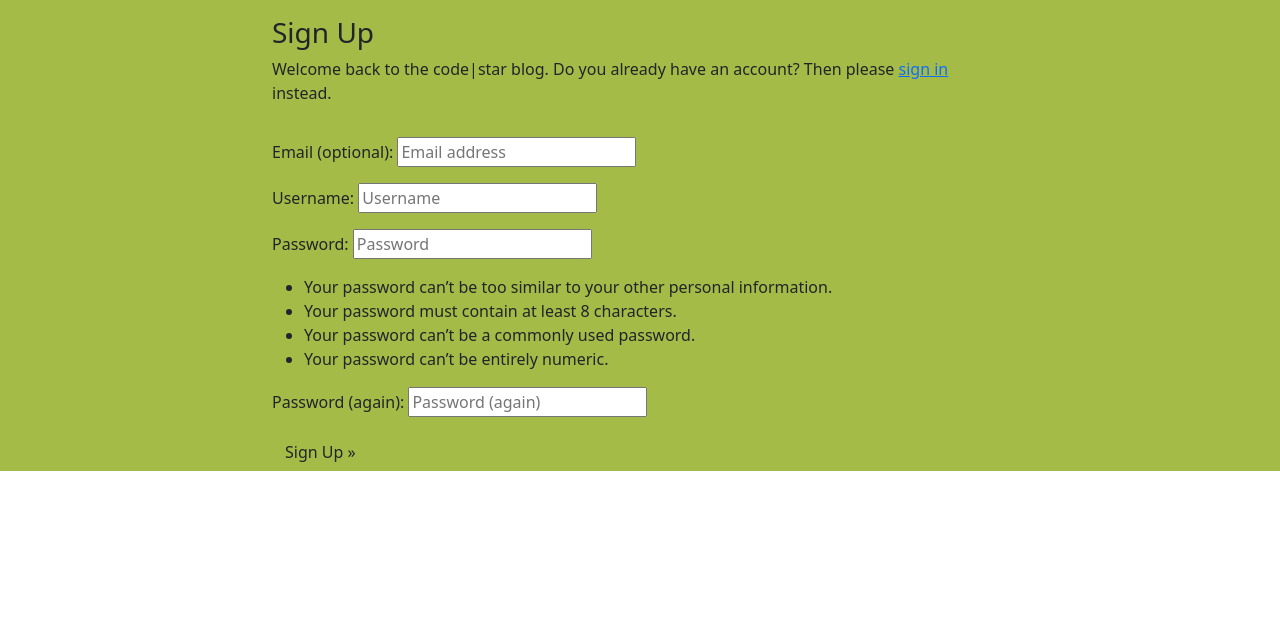
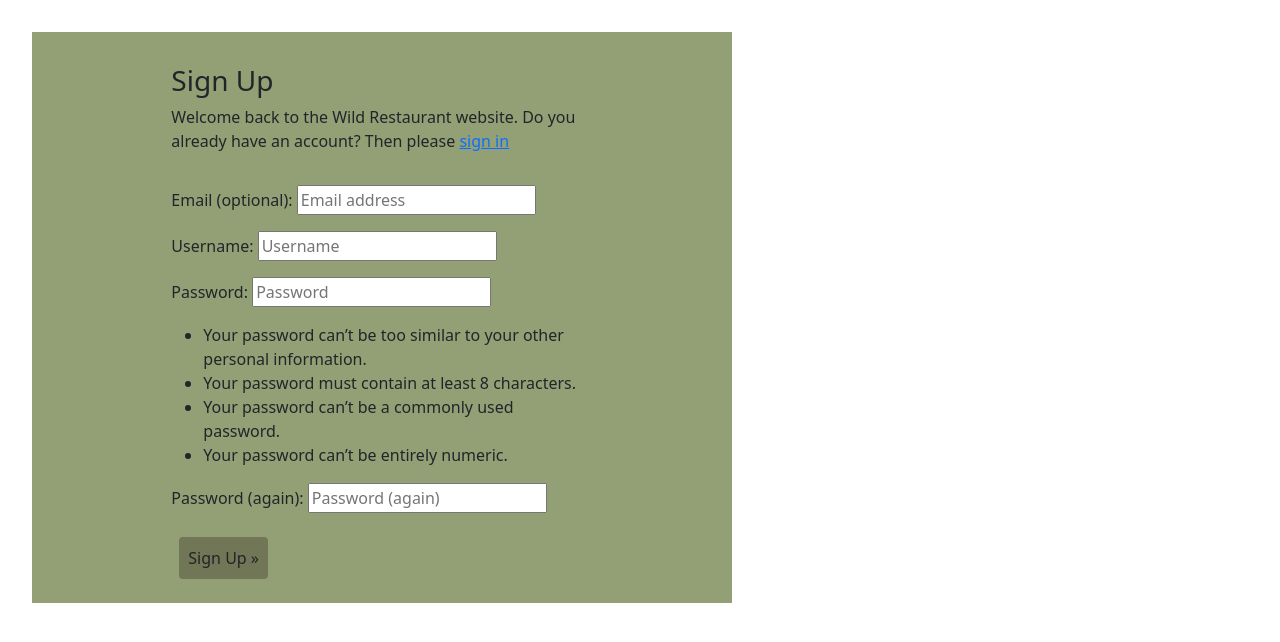
Before and after one commit to Sabri-bel/PP4, a Django app: page /accounts/signup/ in a window 1280 px wide. Shown: the part 84-726 px from the top of the page. Run offline with Django 4.2, Linux system fonts and the light colour scheme.

Commit message:
modified style

```diff
--- a/about/templates/about/about.html
+++ b/about/templates/about/about.html
@@ -22,7 +22,7 @@
     </div>
   </div>
   <div class="row justify-content-center">
-    <div class="col-12 col-md-6 my-5 block-intro">
+    <div class="block-intro">
         <h2>Reservation Request</h2>
         <p>Our Restaurant is walk-in, but if you have a special
           anniversary, just fill the form below for a reservation!
@@ -36,7 +36,7 @@
           <button class="btn btn-secondary" type="submit">Reservate</button>
         </form>
     </div>
-    <div class="col-12 col-md-6 my-5 block-intro">
+    <div class="block-intro">
       <h2>Meet our Staff</h2>
       {% for team_member in team_members %}
       <div class="col-8">
--- a/static/css/style.css
+++ b/static/css/style.css
@@ -11,6 +11,10 @@ main {
     font-size: 2.4rem;
     font-weight: 700;
     color: #453721;
+}
+
+.burger {
+    background-color: rgba(109, 118, 55, 0.5);
 }
 
 .card {
@@ -38,8 +42,21 @@ main {
     padding: 1em;
 }
 
+.banner {
+    max-width: 700px;
+    margin: 2em;
+    padding: 1em;
+    background-color: rgba(76, 98, 28, 0.6);
+}
+
 .set-image {
     min-width: 300px;
     min-height: 150px;
     margin-left: auto;
 }
+
+.confirm-btn {
+    background-color: rgba(98, 100, 73, 0.7);
+    padding: 0.5em;
+    margin: 0.5em;
+  }
--- a/templates/account/login.html
+++ b/templates/account/login.html
@@ -15,7 +15,7 @@
             <p>{% blocktrans %}Welcome back to the Wild Restaurant website! To leave a comment or like a post, please log in. If
                 you
                 have not created an account yet, then <a class="link" href="{{ signup_url }}">sign up</a>
-                first.{% endblocktrans %}</p>
+                {% endblocktrans %}</p>
         </div>
     </div>
     <div class="row">
@@ -26,7 +26,7 @@
                 {% if redirect_field_value %}
                 <input type="hidden" name="{{ redirect_field_name }}" value="{{ redirect_field_value }}" />
                 {% endif %}
-                <button class="btn btn-signup right" type="submit">{% trans "Sign In" %}</button>
+                <button class="btn btn-signup right confirm-btn" type="submit">{% trans "Sign In" %}</button>
             </form>
         </div>
     </div>
--- a/templates/account/logout.html
+++ b/templates/account/logout.html
@@ -21,7 +21,7 @@
                 {% if redirect_field_value %}
                 <input type="hidden" name="{{ redirect_field_name }}" value="{{ redirect_field_value }}" />
                 {% endif %}
-                <button class="btn btn-signup right" type="submit">{% trans 'Sign Out' %}</button>
+                <button class="btn btn-signup right confirm-btn" type="submit">{% trans 'Sign Out' %}</button>
             </form>
         </div>
     </div>
--- a/templates/account/signup.html
+++ b/templates/account/signup.html
@@ -11,10 +11,10 @@
       <h3>{% trans "Sign Up" %}</h3>
 
       <p>{% blocktrans %}
-        Welcome back to the code|star blog.
+        Welcome back to the Wild Restaurant website.
         Do you already have an account? Then please
         <a class="link" href="{{ login_url }}">sign in</a>
-        instead.
+
       {% endblocktrans %}</p>
     </div>
   </div>
@@ -28,7 +28,7 @@
         <input type="hidden" name="{{ redirect_field_name }}"
           value="{{ redirect_field_value }}" />
         {% endif %}
-        <button class="btn btn-signup right" type="submit">
+        <button class="btn btn-signup right confirm-btn" type="submit">
           {% trans "Sign Up" %} &raquo;</button>
       </form>
     </div>
--- a/templates/base.html
+++ b/templates/base.html
@@ -26,18 +26,18 @@
     <link href="https://cdn.jsdelivr.net/npm/bootstrap@5.0.1/dist/css/bootstrap.min.css" rel="stylesheet"
         integrity="sha384-+0n0xVW2eSR5OomGNYDnhzAbDsOXxcvSN1TPprVMTNDbiYZCxYbOOl7+AMvyTG2x" crossorigin="anonymous">
 
-        <!-- Custom CSS -->
+        <!-- Customized CSS -->
     <link rel="stylesheet" href="{% static 'css/style.css' %}">
 
 </head>
 
 <body class="d-flex flex-column h-100 main-bg">
 
-    <!-- Navigation -->
+    <!-- Navigation bar -->
     <nav class="navbar navbar-expand-lg navbar-light bg-white">
         <div class="container-fluid">
             <a class="navbar-brand" href="{% url 'home' %}"><span class="brand">Wild Restaurant</a>
-            <button class="navbar-toggler" type="button" data-bs-toggle="collapse" data-bs-target="#navbarText"
+            <button class="navbar-toggler burger" type="button" data-bs-toggle="collapse" data-bs-target="#navbarText"
                 aria-controls="navbarText" aria-expanded="false" aria-label="Toggle navigation">
                 <span class="navbar-toggler-icon"></span>
             </button>
@@ -82,10 +82,10 @@
         </div>
         </div>
     </div>
-    <main class="flex-shrink-0 main-bg">
+    <main class="flex-shrink-0 main-bg banner">
 
         {% block content %}
-        <!-- Content Goes here -->
+
         {% endblock content %}
 
     </main>
--- a/wildrestaurant/settings.py
+++ b/wildrestaurant/settings.py
@@ -27,7 +27,7 @@ TEMPLATES_DIR = os.path.join(BASE_DIR, 'templates')
 SECRET_KEY = 'django-insecure-ow-33!7qq_j-)dslgxcu%*0fg1-pdx(+3b2()+y+ff#4r^5be+'
 
 # SECURITY WARNING: don't run with debug turned on in production!
-DEBUG = False
+DEBUG = True
 
 ALLOWED_HOSTS = [
     '127.0.0.1',
```
